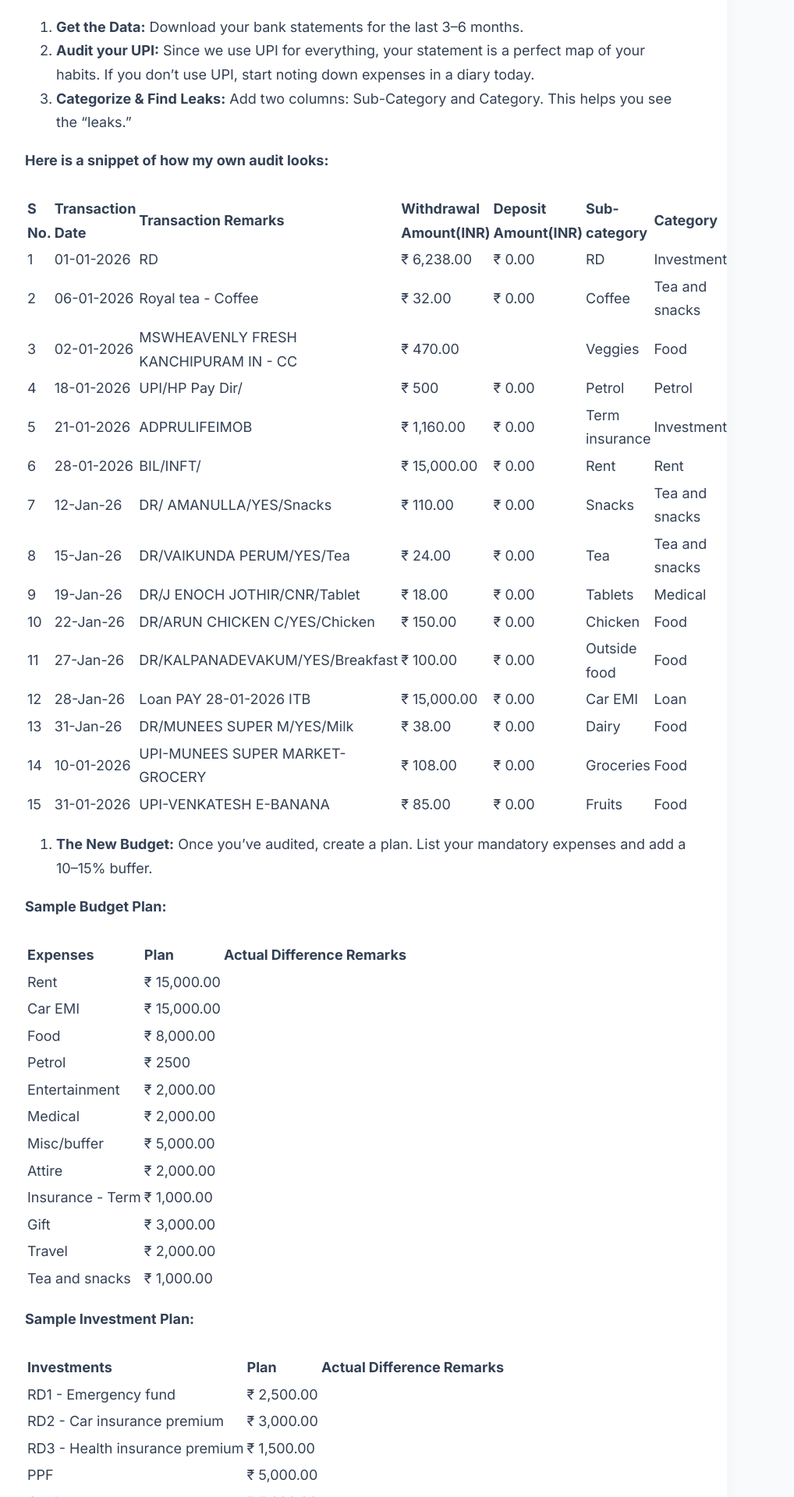
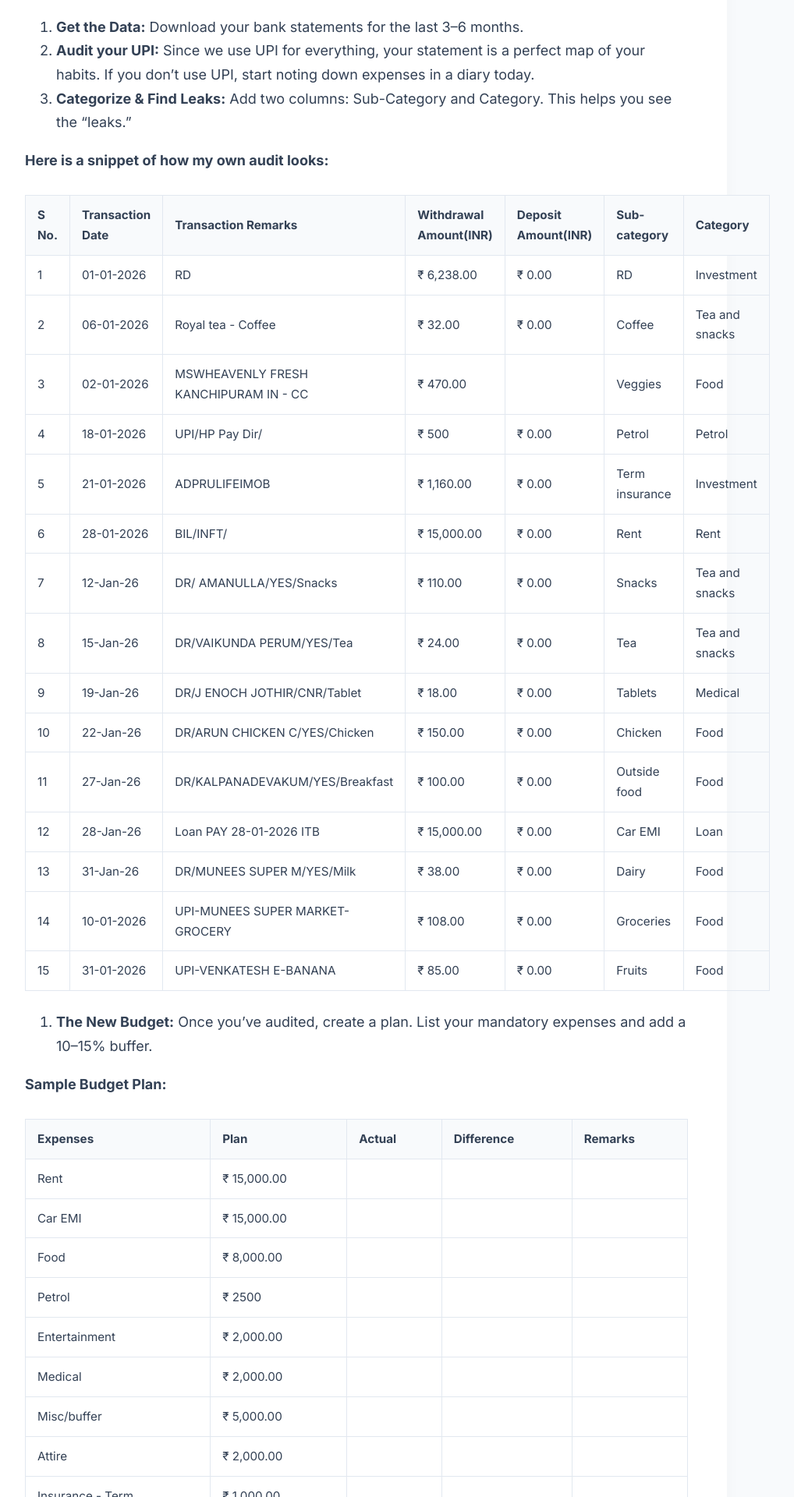
Before and after one commit to HarieshMK/HarieshMK.github.io, a Jekyll site: the page built from _posts/2026-02-22-how-to-start-investment-journey.md, in a window 1280 px wide. Shown: the part 1793-3713 px from the top of the page at 78% size, without its empty margins (183-1201 px from the left). Built offline with Jekyll 4.4.1, drawn with Linux system fonts in a browser that asks for light colours; comment, search, counter and statistics services are not loaded.

Commit message:
Update style.css

```diff
--- a/assets/css/style.css
+++ b/assets/css/style.css
@@ -328,3 +328,31 @@ a[href^="#"]:hover {
 .dark-theme .folder-name {
   color: #f1f5f9 !important;
 }
+/* ===== TABLE BORDERS & SPACING ===== */
+table {
+  width: 100%;
+  border-collapse: collapse; /* Ensures single lines instead of double borders */
+  margin: 25px 0;
+  font-size: 0.95rem;
+}
+
+table th, table td {
+  border: 1px solid #e2e8f0; /* Light grey border for Light Mode */
+  padding: 12px 15px;
+  text-align: left;
+}
+
+table th {
+  background-color: #f8fafc; /* Subtle highlight for the header row */
+  font-weight: 700;
+}
+
+/* Dark Mode Borders */
+.dark-theme table th,
+.dark-theme table td {
+  border: 1px solid #334155; /* Darker blue/grey border for Dark Mode */
+}
+
+.dark-theme table th {
+  background-color: #1e293b; /* Darker header background for Dark Mode */
+}
```
